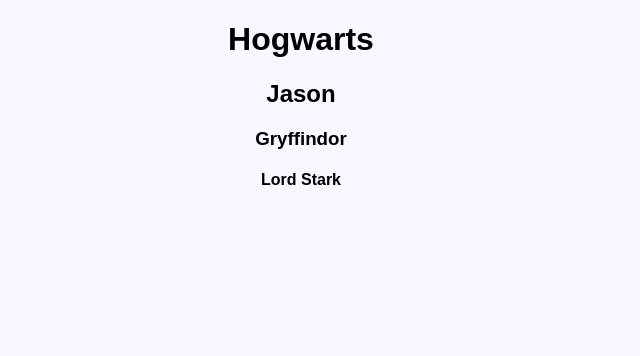
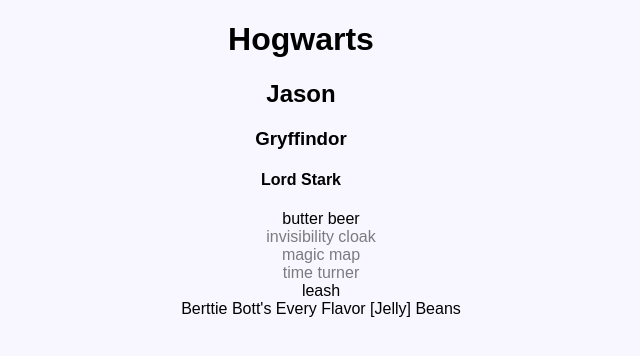
Before and after one commit to JasonKulak/Hogwarts-Homework, a plain HTML site: page index.html in a window 1280 px wide. Shown: the whole page, without its empty margins (339-979 px from the left). Drawn offline with nearby package versions, Linux system fonts and the light colour scheme.

Commit message:
Commit 3 - I added list elements. That code didn't seem very dry. I wonder if there is something I could do about it in the Hungry for More section

```diff
--- a/app.js
+++ b/app.js
@@ -26,8 +26,40 @@ $(() => {
     const $input = $("input")
     const val = $input.val();
     $h4.addClass("cat").text(val);
-    // const wand = $input.wand();
-    // $h4.text("Hawthorn Wand with Dragon Heartstring Core")
+    // const $h4a = $("<h4>")
+    // $h4a.text("Hawthorn Wand with Dragon Heartstring Core")
+    // appendChild????
+    $container.append($h4)
 
-    $container.append($h4)
+    const $ul = $("<ul>")
+    //$ul = setAttribute("storage", "trunk");
+    $container.append($ul)
+
+   const $li = $("<li>")
+   $li.text("butter beer")
+   $ul.append($li)
+
+   const $li1 = $("<li>")
+   $li1.text("invisibility cloak")
+   $li1.addClass("secret")
+   $ul.append($li1)
+
+   const $li2 = $("<li>")
+   $li2.text("magic map")
+   $li2.addClass("secret")
+   $ul.append($li2)
+
+   const $li3 = $("<li>")
+   $li3.text("time turner")
+   $li3.addClass("secret")
+   $ul.append($li3)
+
+   const $li4 = $("<li>")
+   $li4.text("leash")
+   $li4.addClass("cat")
+   $ul.append($li4)
+
+   const $li5 = $("<li>")
+   $li5.text("Berttie Bott's Every Flavor [Jelly] Beans")
+   $ul.append($li5)
 });
--- a/main.css
+++ b/main.css
@@ -2,3 +2,11 @@ body {background-color: #f8f7ff;
     text-align: center;
     font-family: fantasy;
 }
+
+.secret {
+    opacity: 0.5;
+}
+
+ul {
+    list-style-type: none;
+}
```
